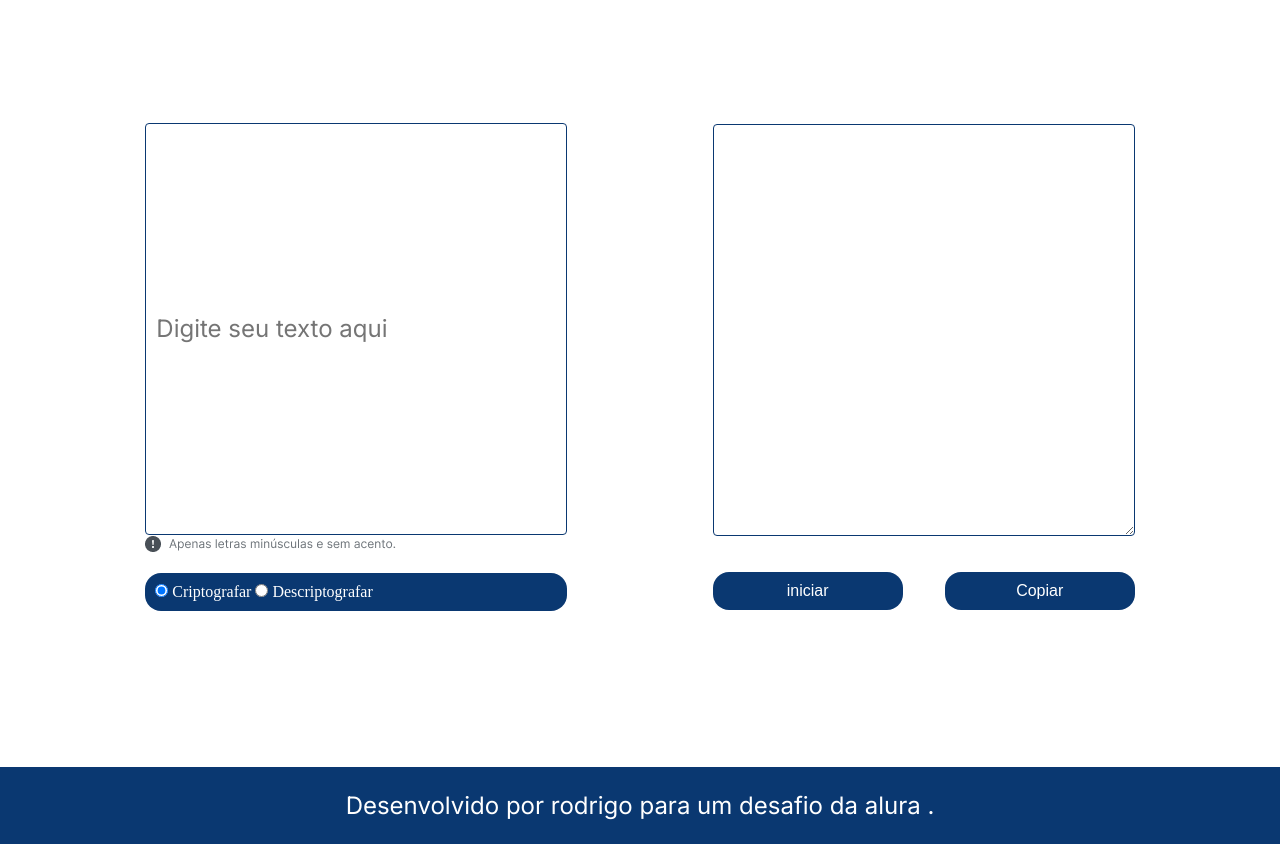
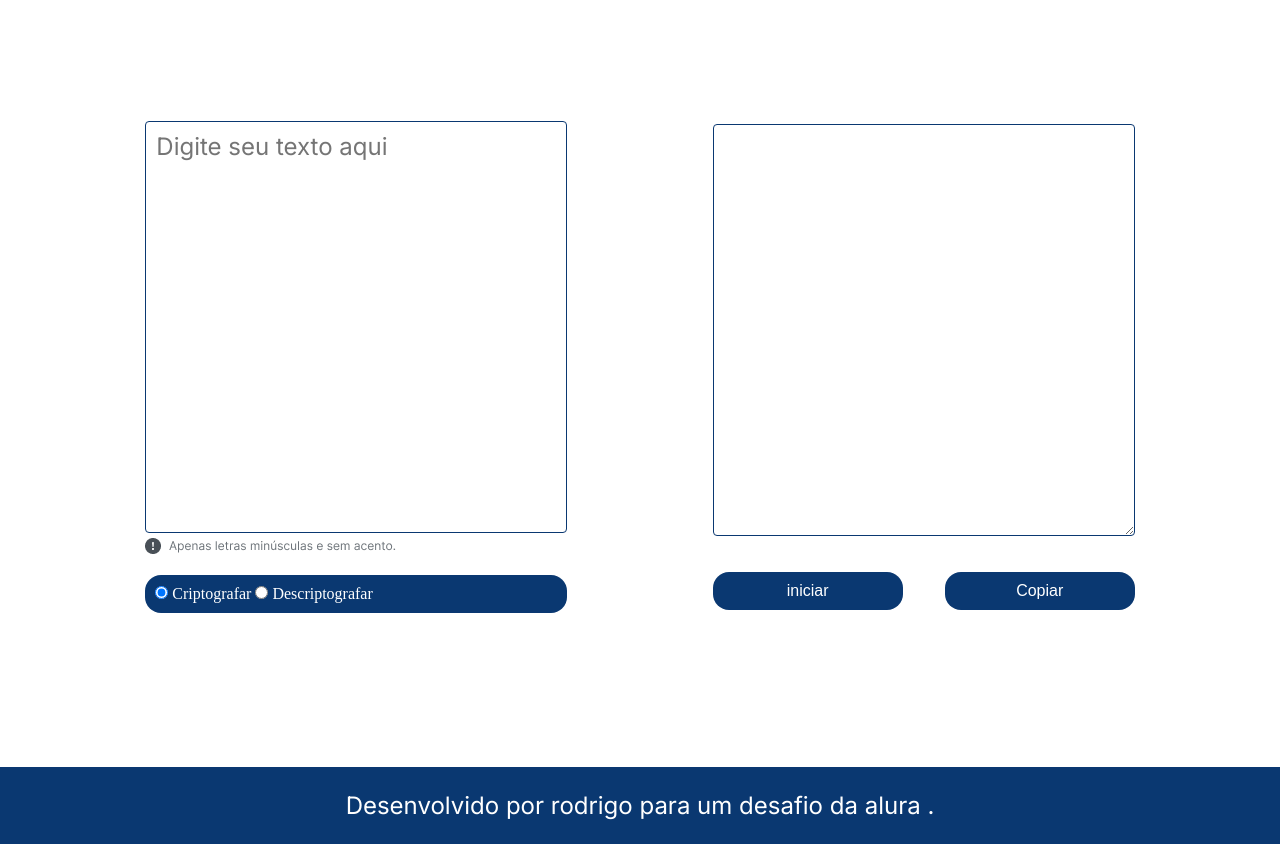
Before and after one commit to rodrigo1898/desafioalura, a plain HTML site: page index.html in a window 1280 px wide. Shown: the part 82-926 px from the top of the page. Drawn offline with Linux system fonts and the light colour scheme; a web font is replaced by a local one.

Commit message:
Update index.html
troca de input text para textarea.

```diff
--- a/index.html
+++ b/index.html
@@ -17,8 +17,8 @@
         <div class="container">
             <div class = "lado__esquerdo">
                     <div class="entrada">
-                          <input type="text" id="inputTexto" placeholder="Digite seu texto aqui " class="area__input"  >
 
+                          <textarea style="resize: none; overflow: auto;" id="inputTexto" placeholder="Digite seu texto aqui" class="area__input" rows="4" cols="50"></textarea>
                     </div>
                     <div>
                          <img src = "./assets/simboloalerta.png">
```
